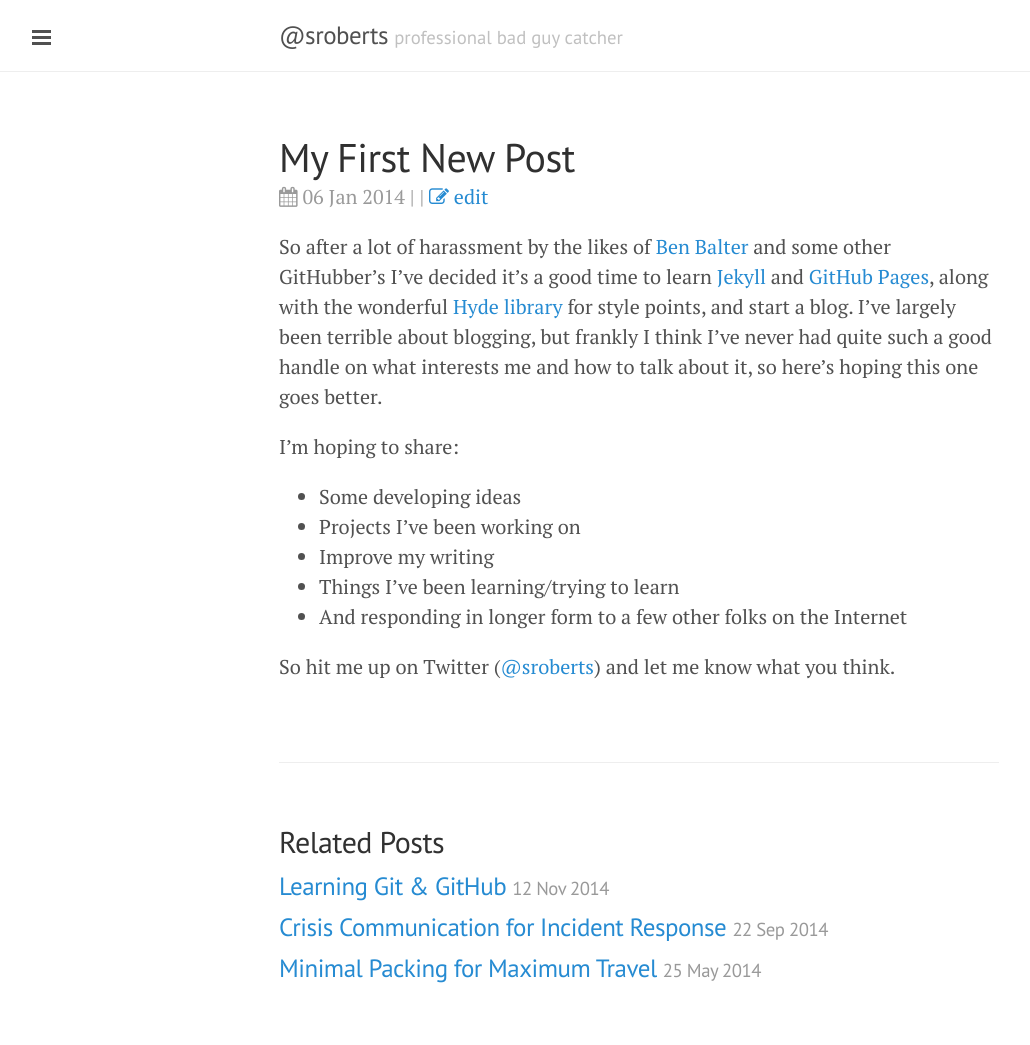
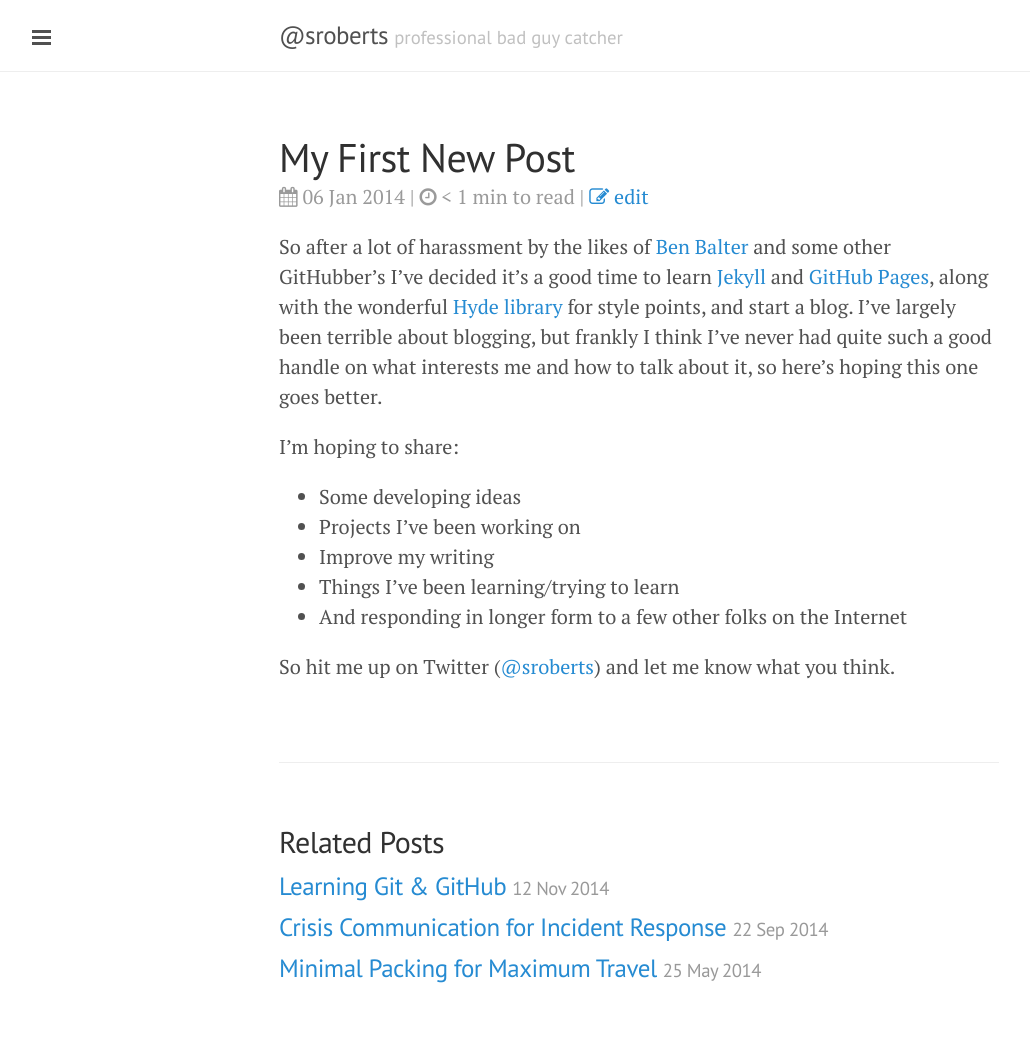
Before and after one commit to sroberts/sroberts.github.io, a Jekyll site: the page built from _posts/2014-01-06-first-post.md, in a window 1280 px wide. Shown: the whole page, without its empty margins (1-1031 px from the left). Built offline with Jekyll 4.4.1, drawn with Linux system fonts in a browser that asks for light colours; nearby versions of some CDN libraries.

Commit message:
added < 1 min to read message on posts & index

```diff
--- a/_includes/ert.html
+++ b/_includes/ert.html
@@ -3,4 +3,6 @@
 {% endcapture %}
 {% unless words contains "-" %}
   <span><i class="fa fa-clock-o"></i> {{ words | plus: 250 | divided_by: 180 | append: " min to read" }}</span>
+{% else %}
+  <span><i class="fa fa-clock-o"></i> < 1 min to read</span>
 {% endunless %}
--- a/index.html
+++ b/index.html
@@ -18,6 +18,8 @@
     {% endcapture %}
     {% unless words contains "-" %}
       {{ words | plus: 250 | divided_by: 180 | append: " min to read" }}
+    {% else %}
+      < 1 min to read
     {% endunless %} |
     {% include edit.html %}
     </span>
```
